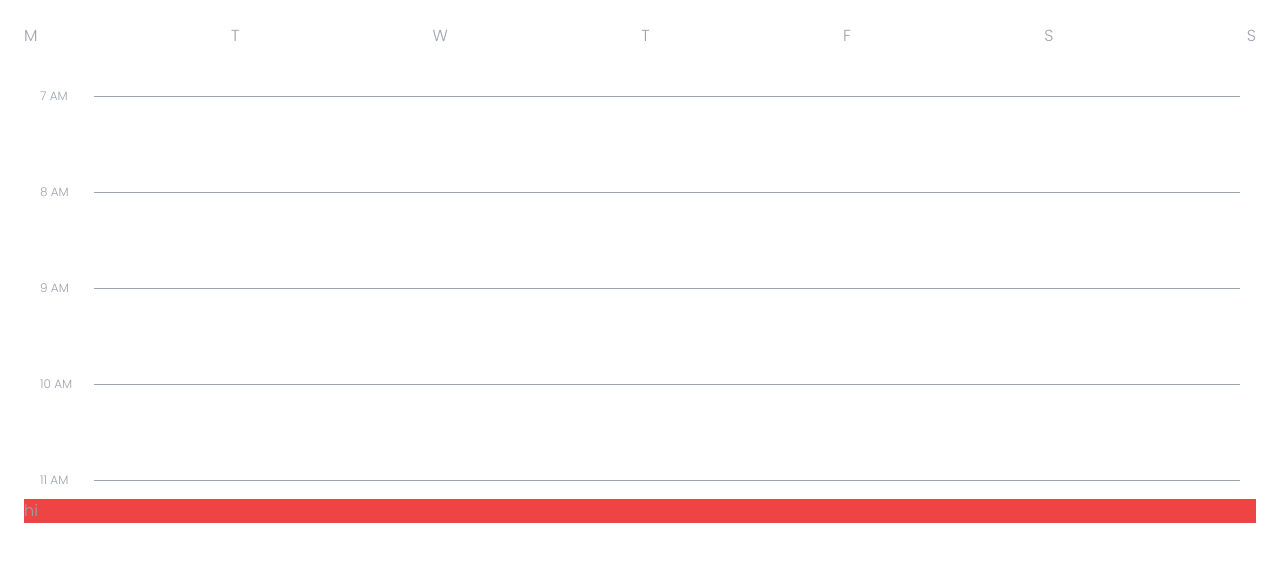
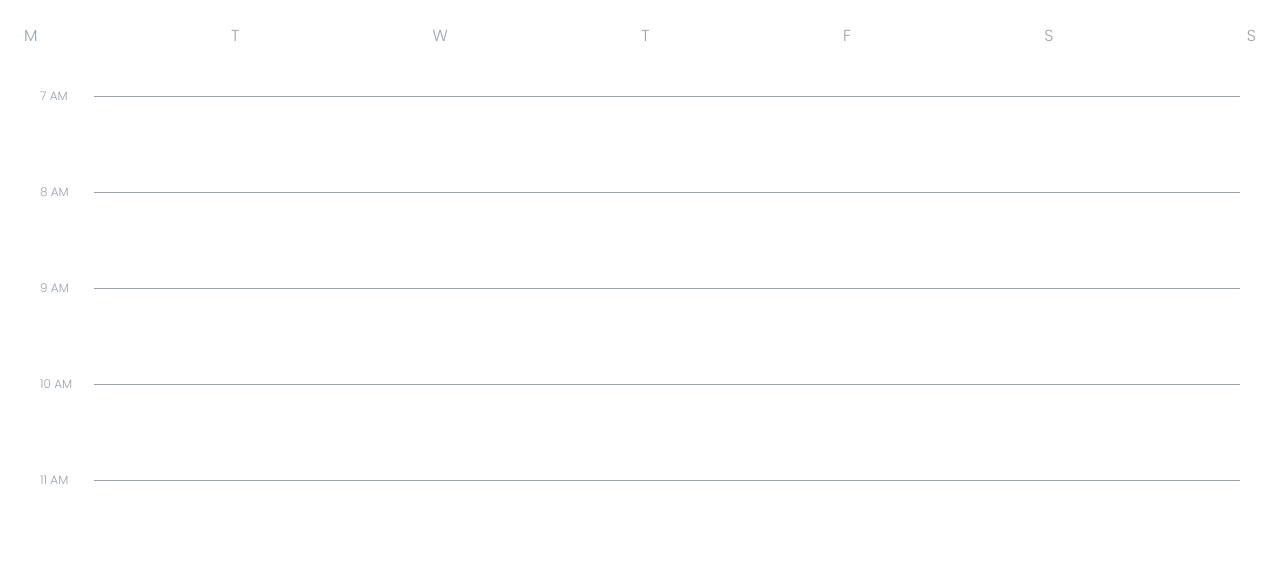
Before and after one commit to g-raman/uoEnroll, a React (Vite) app: page / in a window 1280 px wide. Shown: the top 562 px of the page. Built offline with nearby package versions, Linux system fonts and the light colour scheme.

Commit message:
fix: remove test component

```diff
--- a/src/App.jsx
+++ b/src/App.jsx
@@ -6,7 +6,6 @@ function App() {
     <div className="h-dvh w-dvw px-6 py-6 font-poppins font-light text-gray-400">
       <DayNavigation />
       <CalendarDay />
-      <div className="bg-red-500">hi</div>
     </div>
   );
 }
```
